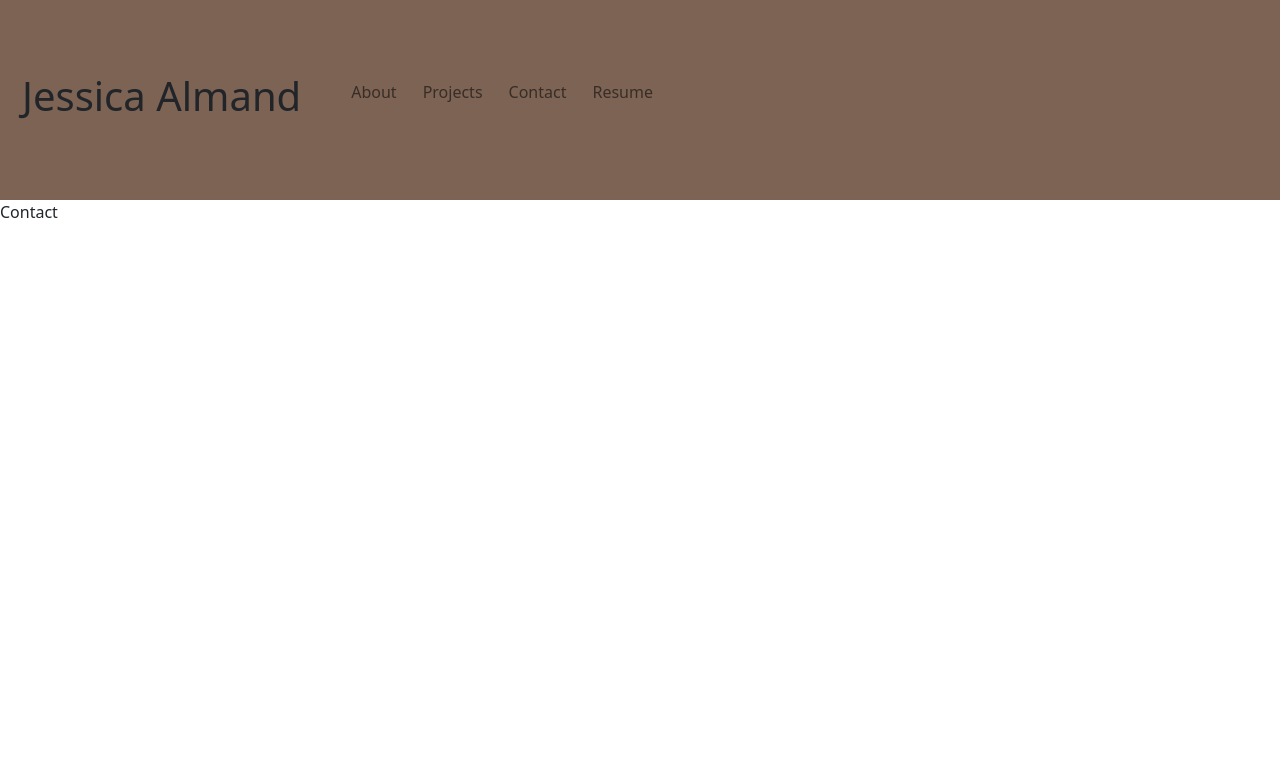
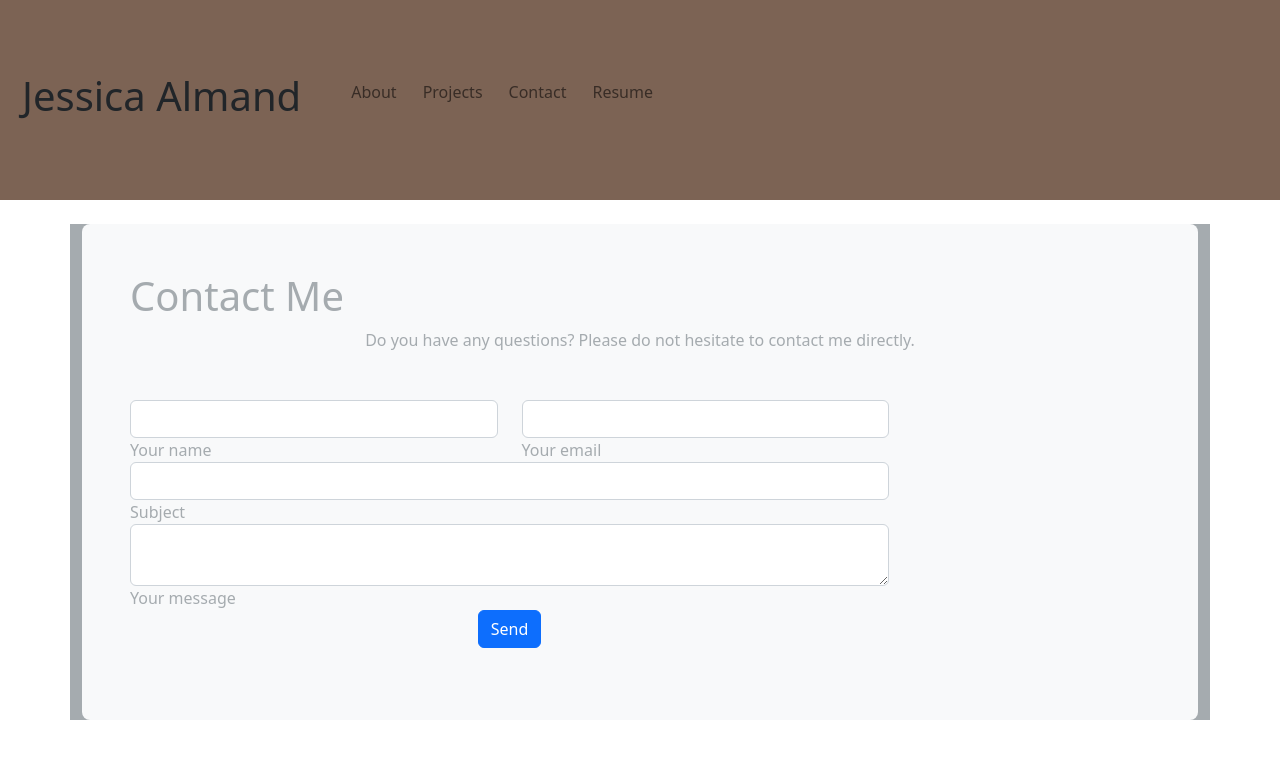
Before and after one commit to jalmand2/react-portfolio, a React (Create React App) app: page / in a window 1280 px wide. Both pictures are taken after a click on the item "Contact". Shown: the top 758 px of the page. Built offline with nearby package versions, Linux system fonts and the light colour scheme.

Commit message:
Added basis for contact me page

```diff
--- a/src/components/Contact/index.jsx
+++ b/src/components/Contact/index.jsx
@@ -2,7 +2,62 @@ import React from 'react';
 
 const Contact = () => {
     return (
-        <div>Contact</div>
+        <div class="container about">
+            <div class="p-5 my-4 bg-light rounded-3 innerbox">
+                <h1>Contact Me</h1>
+                <section class="mb-4">
+                    <p class="text-center w-responsive mx-auto mb-5">Do you have any questions? Please do not hesitate to contact me directly.</p>
+                    <div class="row">
+                        <div class="col-md-9 mb-md-0 mb-5">
+                            <form id="contact-form" name="contact-form" action="mail.php" method="POST">
+                                <div class="row">
+                                    <div class="col-md-6">
+                                        <div class="md-form mb-0">
+                                            <input type="text" id="name" name="name" class="form-control"></input>
+                                                <label for="name" class="">Your name</label>
+                                        </div>
+                                    </div>
+                                    <div class="col-md-6">
+                                        <div class="md-form mb-0">
+                                            <input type="text" id="email" name="email" class="form-control"></input>
+                                                <label for="email" class="">Your email</label>
+                                        </div>
+                                    </div>
+
+                                </div>
+                                <div class="row">
+                                    <div class="col-md-12">
+                                        <div class="md-form mb-0">
+                                            <input type="text" id="subject" name="subject" class="form-control"></input>
+                                                <label for="subject" class="">Subject</label>
+                                        </div>
+                                    </div>
+                                </div>
+                                <div class="row">
+                                    <div class="col-md-12">
+
+                                        <div class="md-form">
+                                            <textarea type="text" id="message" name="message" rows="2" class="form-control md-textarea"></textarea>
+                                            <label for="message">Your message</label>
+                                        </div>
+
+                                    </div>
+                                </div>
+
+                            </form>
+
+                            <div class="text-center text-md-left">
+                                <button class="btn btn-primary" onclick="document.getElementById('contact-form').submit();">Send</button>
+                            </div>
+                            <div class="status"></div>
+                        </div>
+
+
+                    </div>
+
+                </section>
+            </div>
+        </div>
     );
 };
 
```
